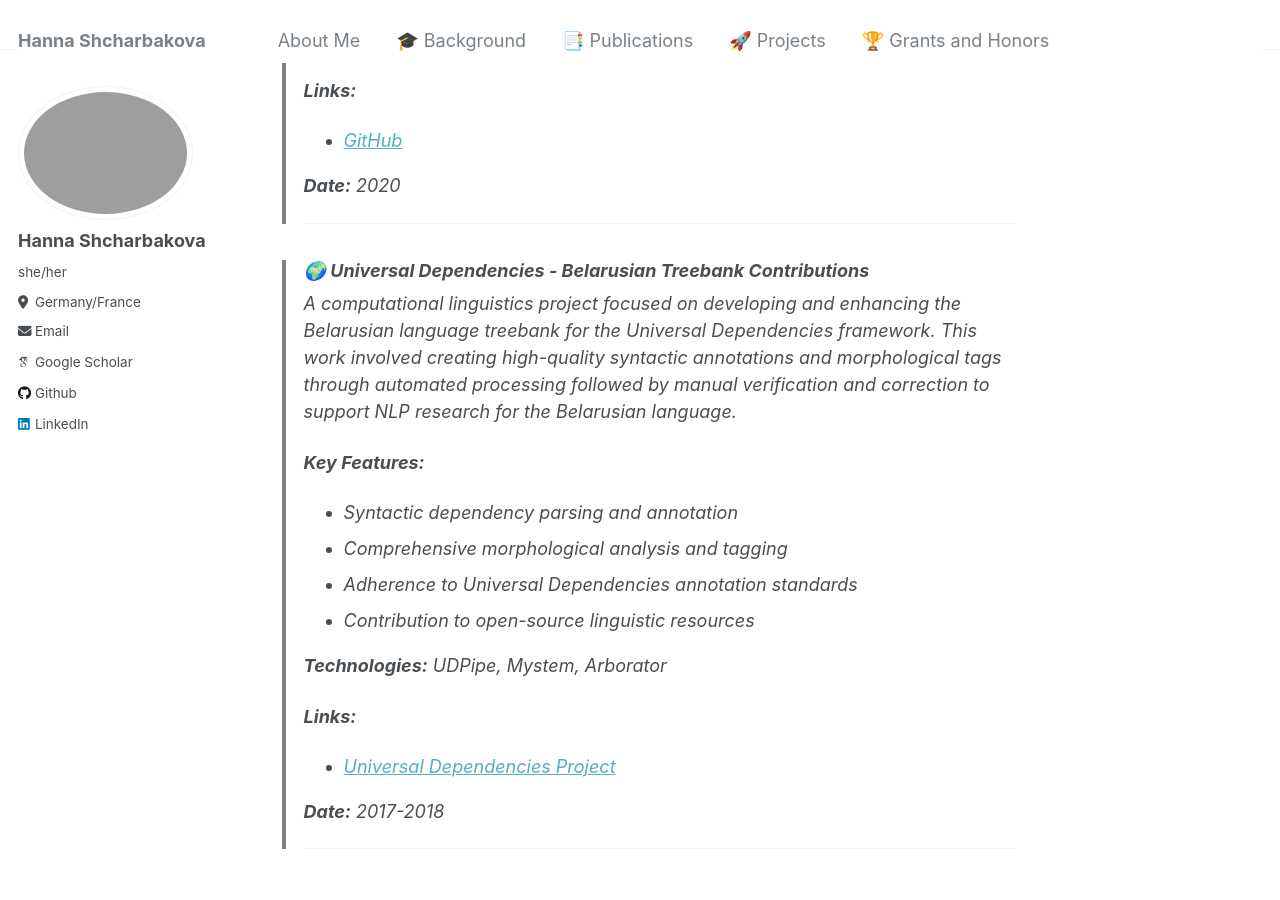
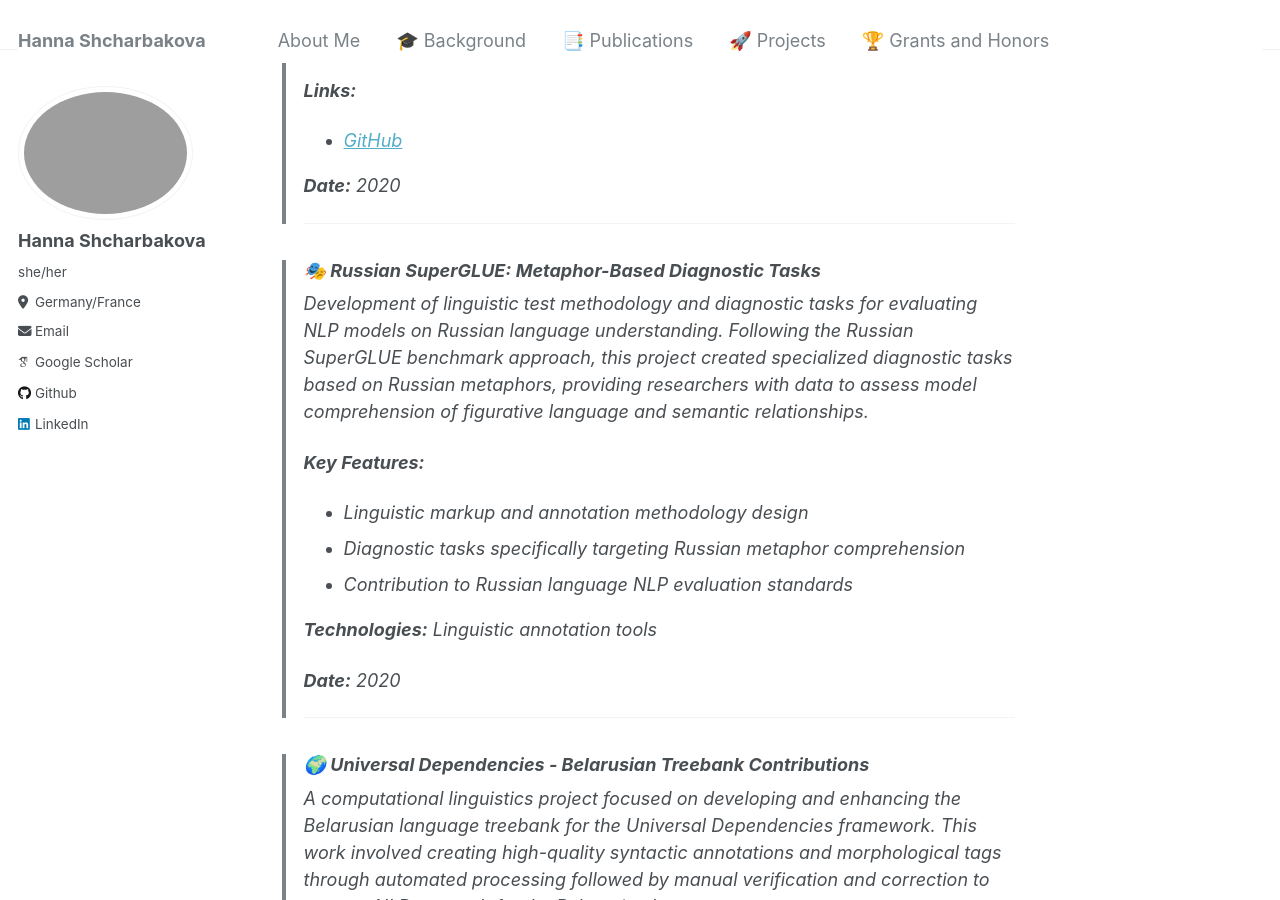
Before and after one commit to Aniezka/aniezka.github.io, a Jekyll site: the page built from projects/index.md, in a window 1280 px wide and 900 px high, scrolled down 675 px. Built offline with Jekyll 4.4.1, drawn with Linux system fonts in a browser that asks for light colours; some web fonts are replaced.

Commit message:
Update index.md

```diff
--- a/projects/index.md
+++ b/projects/index.md
@@ -26,6 +26,21 @@ title: "Projects"
 >
 ---
 
+> ### 🎭 Russian SuperGLUE: Metaphor-Based Diagnostic Tasks
+>
+> Development of linguistic test methodology and diagnostic tasks for evaluating NLP models on Russian language understanding. Following the Russian SuperGLUE benchmark approach, this project created specialized diagnostic tasks based on Russian metaphors, providing researchers with data to assess model comprehension of figurative language and semantic relationships.
+>
+> **Key Features:**
+> - Linguistic markup and annotation methodology design
+> - Diagnostic tasks specifically targeting Russian metaphor comprehension
+> - Contribution to Russian language NLP evaluation standards
+>
+> **Technologies:** Linguistic annotation tools
+>
+> **Date:** 2020
+>
+---
+
 > ### 🌍 Universal Dependencies - Belarusian Treebank Contributions
 >
 > A computational linguistics project focused on developing and enhancing the Belarusian language treebank for the Universal Dependencies framework. This work involved creating high-quality syntactic annotations and morphological tags through automated processing followed by manual verification and correction to support NLP research for the Belarusian language.
```
